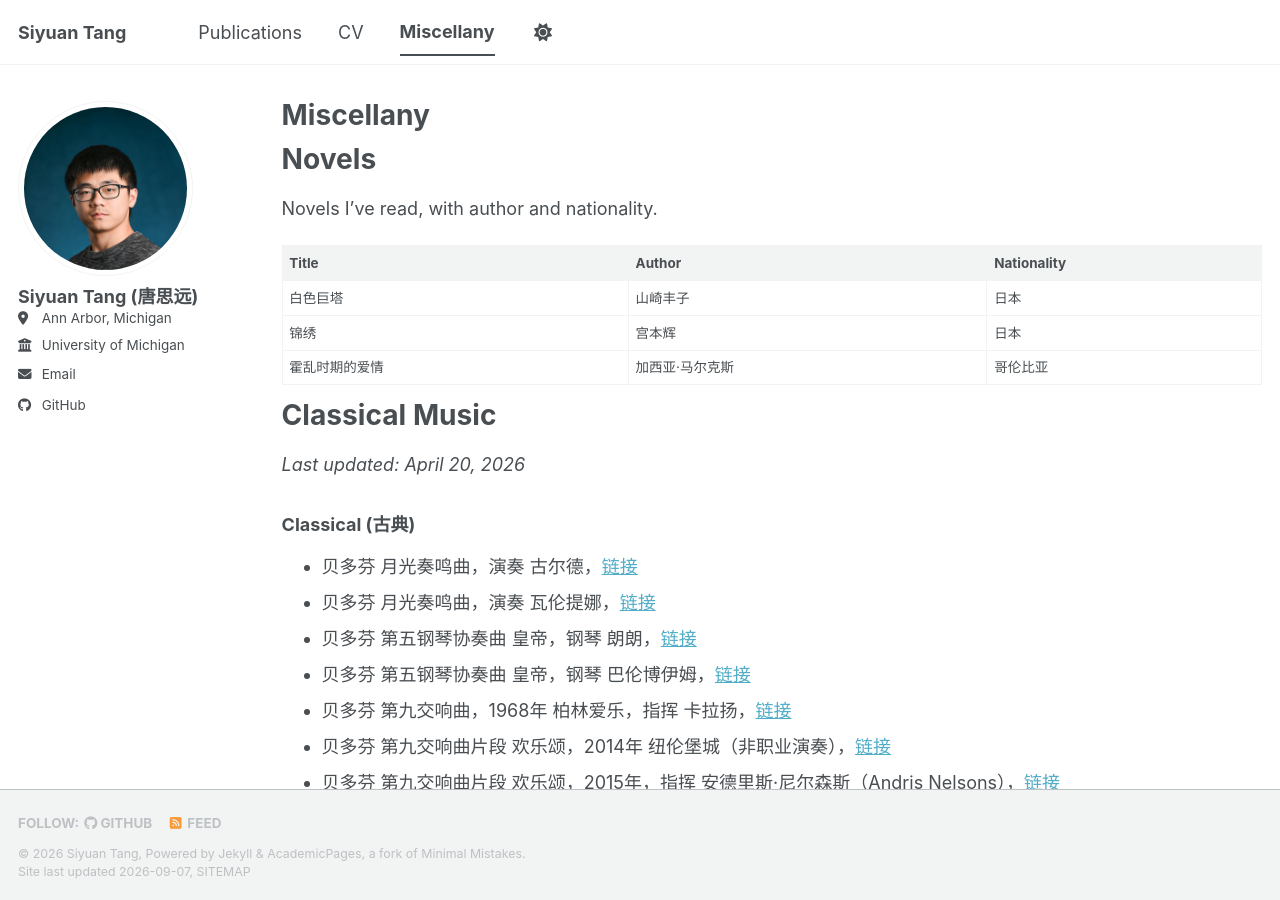
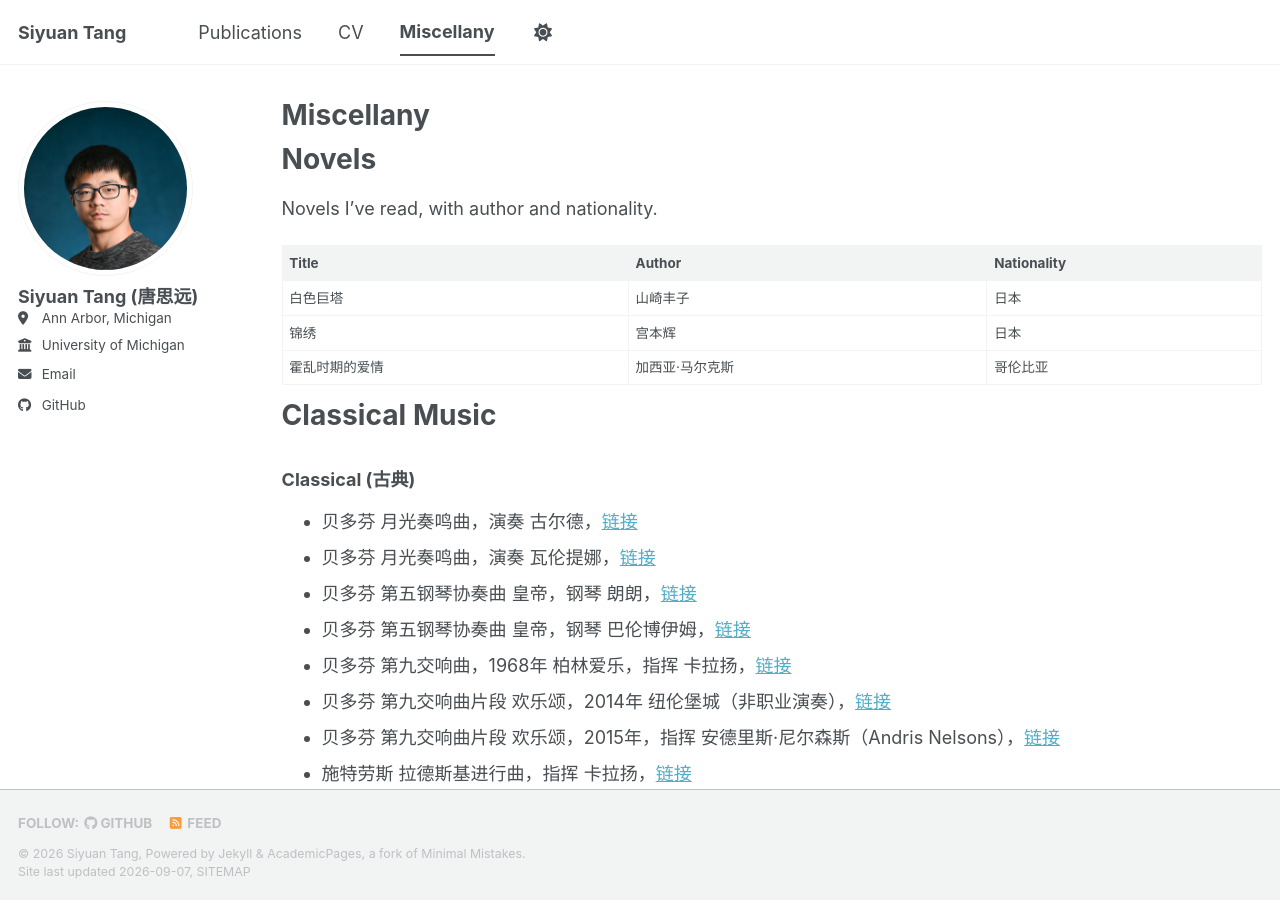
Before and after one commit to siyuat-ui/siyuat-ui.github.io, a Jekyll site: the page built from _pages/miscellany.md, in a window 1280 px wide and 900 px high. Built offline with Jekyll 4.4.1, drawn with Linux system fonts in a browser that asks for light colours; a style sheet for code colours, icons or effects is not loaded.

Commit message:
Remove last-updated date line from Miscellany page
Co-Authored-By: Claude Sonnet 5 <noreply@anthropic.com>
Claude-Session: https://claude.ai/code/session_01V4NqYJVaZa2Mrh8DC2t8GC

```diff
--- a/_pages/miscellany.md
+++ b/_pages/miscellany.md
@@ -20,8 +20,6 @@ Novels I've read, with author and nationality.
 
 Classical Music
 ======
-
-*Last updated: April 20, 2026*
 
 ### Classical (古典)
 
```
